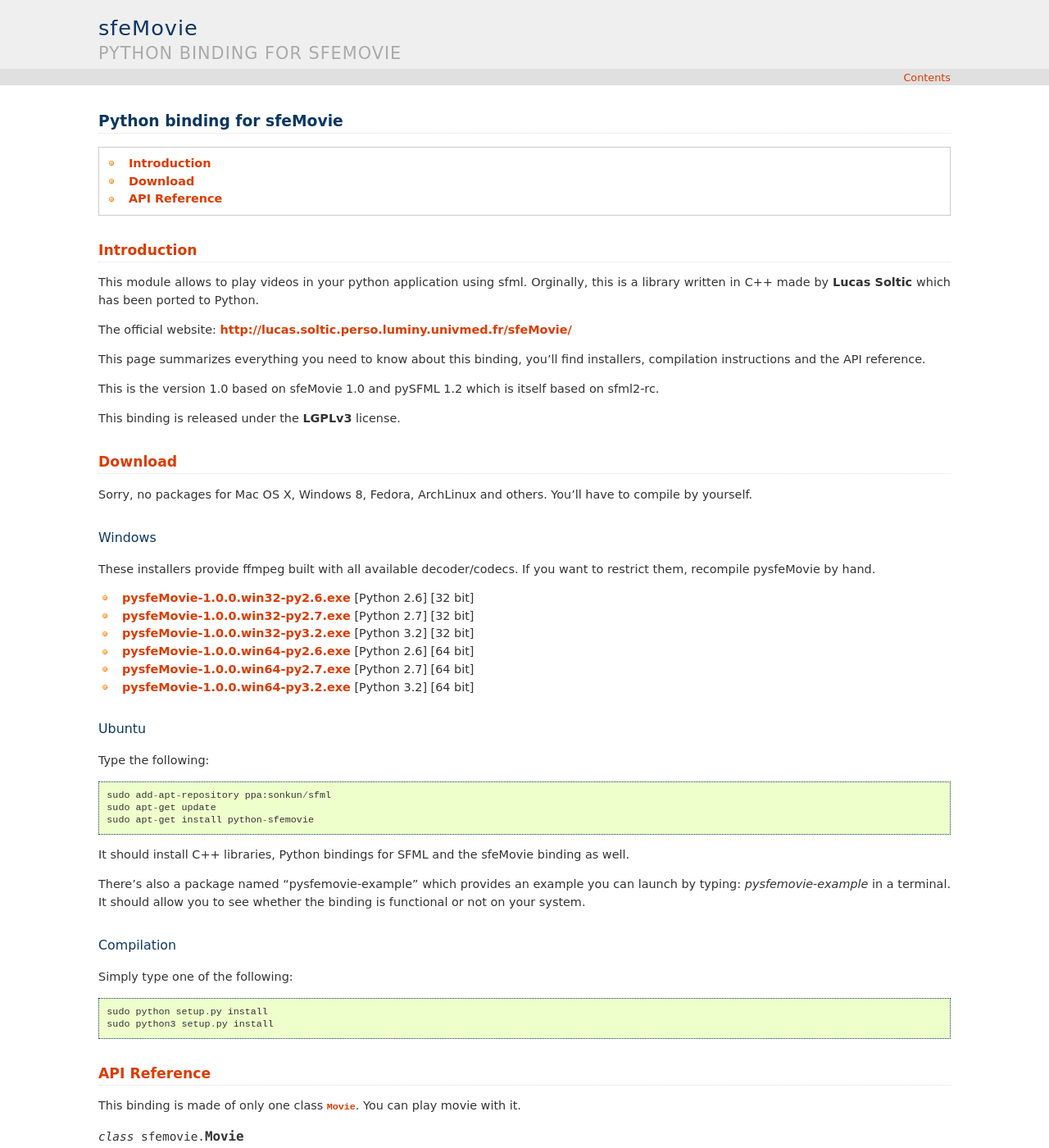
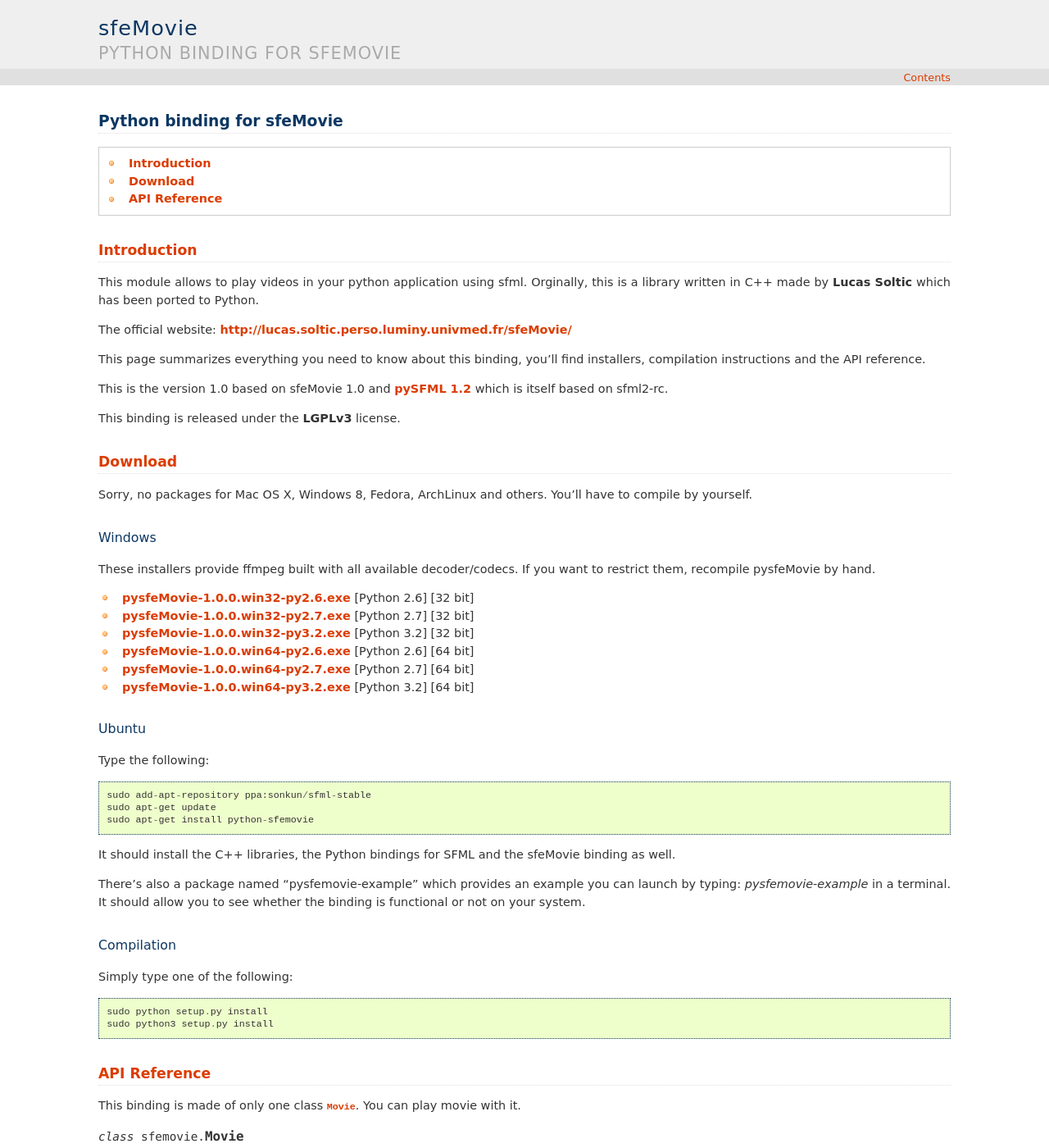
Before and after one commit to PySFML/python-sfemovie, a Sphinx documentation site: the page built from doc/source/index.rst, in a window 1280 px wide and 1400 px high. Shown: the whole window at 82% size. Built offline with Sphinx 7.4.7, drawn with Linux system fonts in a browser that asks for light colours.

Commit message:
minor updates in the documentation

```diff
--- a/doc/source/index.rst
+++ b/doc/source/index.rst
@@ -17,8 +17,8 @@
 This page summarizes everything you need to know about this binding, you'll
 find installers, compilation instructions and the API reference.
 
-This is the version 1.0 based on sfeMovie 1.0 and pySFML 1.2 which is itself
-based on sfml2-rc.
+This is the version 1.0 based on sfeMovie 1.0 and `pySFML 1.2`_ which is
+itself based on sfml2-rc.
 
 This binding is released under the **LGPLv3** license.
 
@@ -43,12 +43,12 @@
 ^^^^^^
 Type the following::
 
-   sudo add-apt-repository ppa:sonkun/sfml
+   sudo add-apt-repository ppa:sonkun/sfml-stable
    sudo apt-get update
    sudo apt-get install python-sfemovie
 
-It should install C++ libraries, Python bindings for SFML and the
-sfeMovie binding as well.
+It should install the C++ libraries, the Python bindings for SFML and
+the sfeMovie binding as well.
 
 There's also a package named "pysfemovie-example" which provides an example you
 can launch by typing: `pysfemovie-example` in a terminal. It should allow you to
```
Also changed, not shown: other parts of doc/source/index.rst (+2 -0 lines).
